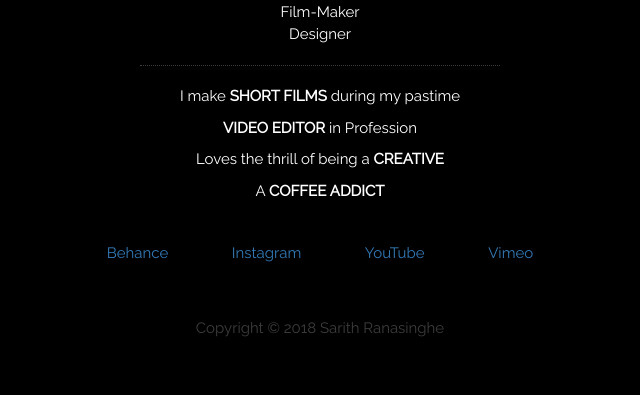
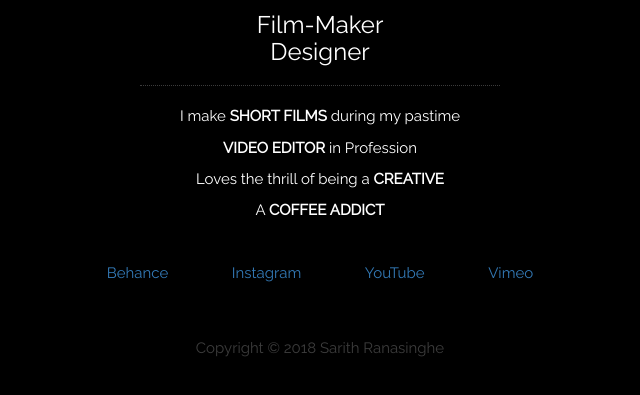
Before and after one commit to sarith95/sarith95, a plain HTML site: page index.html in a window 1280 px wide. Shown: the part 309-704 px from the top of the page, without its empty margins (320-960 px from the left). Drawn offline with Linux system fonts and the light colour scheme.

Commit message:
initial page update

```diff
--- a/index.html
+++ b/index.html
@@ -19,7 +19,7 @@
             <div class="row">
                 <div class="col-md-6 col-md-offset-3 col-xs-8 col-xs-offset-2">
                     <h1><strong>Sarith Ranasinghe</strong></h1>
-                    Film-Maker<br> Designer
+                    <h3>Film-Maker<br> Designer</h3>
                     <hr/>
                 </div>
             </div>
```
